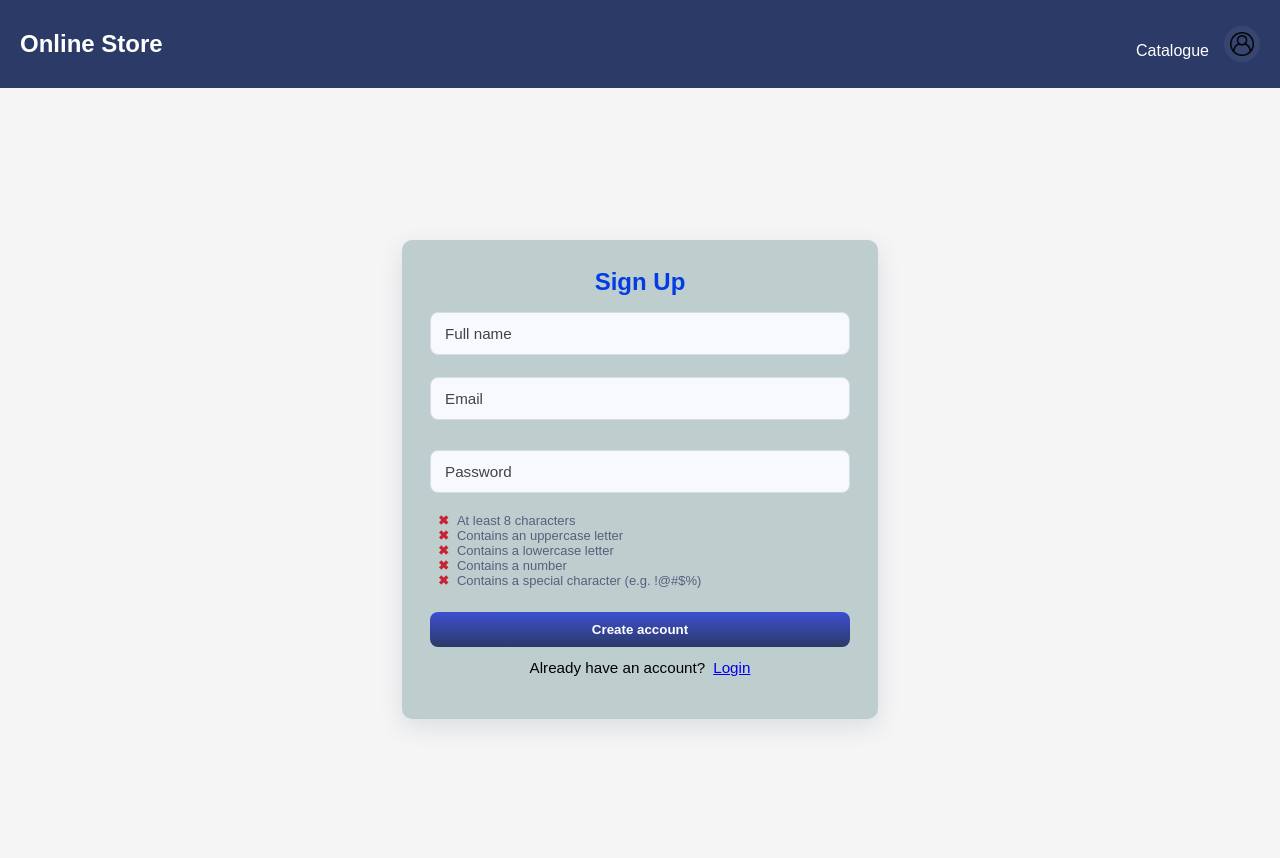
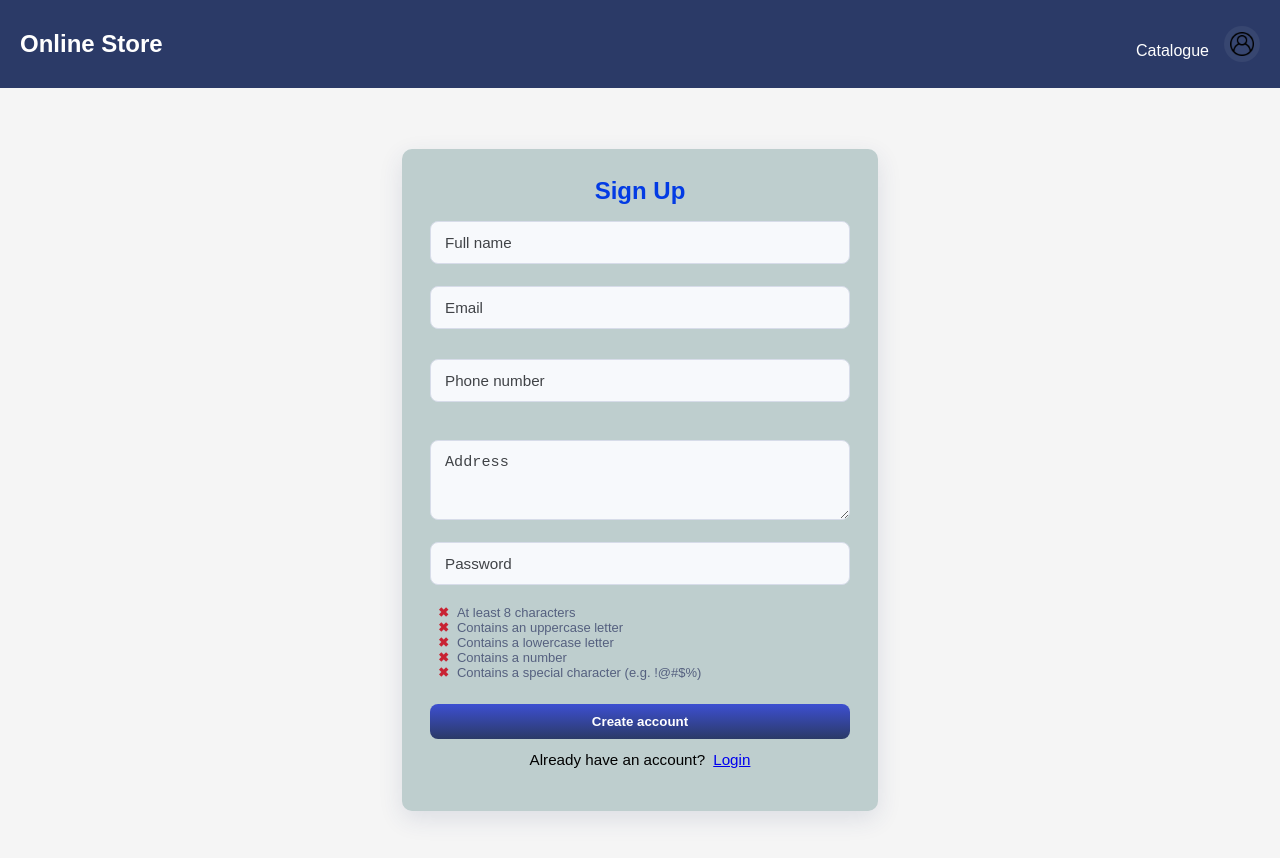
Before and after one commit to romeliao/SWE30003-Assignment3-Group2, a React (Create React App) app in the folder online-store/: page /signup in a window 1280 px wide. Shown: the top 858 px of the page. Built offline with nearby package versions, Linux system fonts and the light colour scheme.

Commit message:
added address field to sign up page

```diff
--- a/online-store/src/pages/signupPage.js
+++ b/online-store/src/pages/signupPage.js
@@ -1,11 +1,13 @@
-// ...existing code...
-import React, { useState, useEffect } from "react";
+import React, { useState, useEffect, useRef } from "react";
 import { useNavigate, Link } from "react-router-dom";
 
 export default function Signup() {
   const [name, setName] = useState("");
   const [email, setEmail] = useState("");
   const [emailValid, setEmailValid] = useState(false);
+  const [phone, setPhone] = useState("");
+  const [phoneValid, setPhoneValid] = useState(false);
+  const [address, setAddress] = useState("");
   const [password, setPassword] = useState("");
   const [passwordValid, setPasswordValid] = useState(false);
   const [checks, setChecks] = useState({
@@ -17,6 +19,7 @@ export default function Signup() {
   });
 
   const navigate = useNavigate();
+  const formRef = useRef(null);
 
   useEffect(() => {
     // disable body scrolling while on the auth page
@@ -26,7 +29,7 @@ export default function Signup() {
     };
   }, []);
 
-  //password validation function
+  // password validation function
   const validatePassword = (pw) => {
     const rules = {
       length: pw.length >= 8,
@@ -49,26 +52,53 @@ export default function Signup() {
     validatePassword(pw);
   };
 
-  //email validation function
+  // email validation function
   const validateEmail = (em) => {
     const re = /^[^\s@]+@[^\s@]+\.[^\s@]+$/;
     setEmailValid(re.test(String(em).toLowerCase()));
-  }
+  };
 
   const handleEmailChange = (e) => {
     const em = e.target.value;
     setEmail(em);
     validateEmail(em);
-  }
+  };
 
+  // phone validation (basic): allows digits, spaces, +, -, parentheses; min 7 digits
+  const validatePhone = (ph) => {
+    const digitsOnly = ph.replace(/\D/g, "");
+    const re = /^[\d+\-\s()]+$/;
+    setPhoneValid(re.test(ph) && digitsOnly.length >= 7);
+  };
+
+  const handlePhoneChange = (e) => {
+    const ph = e.target.value;
+    setPhone(ph);
+    validatePhone(ph);
+  };
+
+  // address handler
+  const handleAddressChange = (e) => {
+    setAddress(e.target.value);
+  };
+
+  // submit button handler
   const handleSubmit = (e) => {
     e.preventDefault();
-    console.log("submit", { name, email, passwordValid, checks }); // debug
-    if (!name || !email || !password) return alert("Please fill all required fields");
+
+    // show native browser validation tooltips for required fields
+    if (formRef.current && !formRef.current.reportValidity()) return;
+
+    console.log("submit", { name, email, phone, address, passwordValid, checks }); // debug
+    if (!name || !email || !phone || !address || !password) return alert("Please fill all required fields");
     if (!emailValid) return alert("Please enter a valid email address");
+    if (!phoneValid) return alert("Please enter a valid phone number");
     if (!passwordValid) return alert("Password does not meet requirements");
-    const user = { name, email };
+
+    // save user (do not store password)
+    const user = { name, email, phone, address };
     localStorage.setItem("user", JSON.stringify(user));
+
     alert("Account created");
     navigate("/login");
   };
@@ -84,7 +114,8 @@ export default function Signup() {
       <div className="auth-card">
         <h2 className="auth-title">Sign Up</h2>
 
-        <form onSubmit={handleSubmit} className="auth-form" aria-label="Sign up form">
+        {/* name field */}
+        <form ref={formRef} onSubmit={handleSubmit} className="auth-form" aria-label="Sign up form">
           <input
             className="auth-input"
             name="name"
@@ -97,6 +128,7 @@ export default function Signup() {
             aria-label="Full name"
           />
 
+          {/* email input with validation */}
           <input
             className="auth-input"
             name="email"
@@ -118,6 +150,42 @@ export default function Signup() {
             ) : null}
           </div>
 
+          {/* phone input with validation */}
+          <input
+            className="auth-input"
+            name="phone"
+            type="tel"
+            autoComplete="tel"
+            placeholder="Phone number"
+            value={phone}
+            onChange={handlePhoneChange}
+            required
+            aria-label="Phone number"
+          />
+
+          {/* phone number validation */}
+          <div style={{ textAlign: "left", marginTop: 6, fontSize: 13 }}>
+            {phone ? (
+              <span style={{ color: phoneValid ? "#1e7e34" : "#c82333", fontWeight: 600 }}>
+                {phoneValid ? "Valid phone number" : "Invalid phone number format"}
+              </span>
+            ) : null}
+          </div>
+
+          {/* address field */}
+          <textarea
+            className="auth-input"
+            name="address"
+            autoComplete="street-address"
+            placeholder="Address"
+            value={address}
+            onChange={handleAddressChange}
+            required
+            aria-label="Address"
+            style={{ minHeight: 80, resize: "vertical", marginTop: 8 }}
+          />
+
+          {/* password field */}
           <input
             className="auth-input"
             name="password"
```
